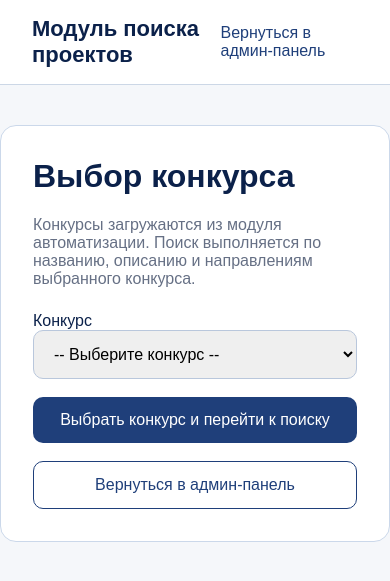
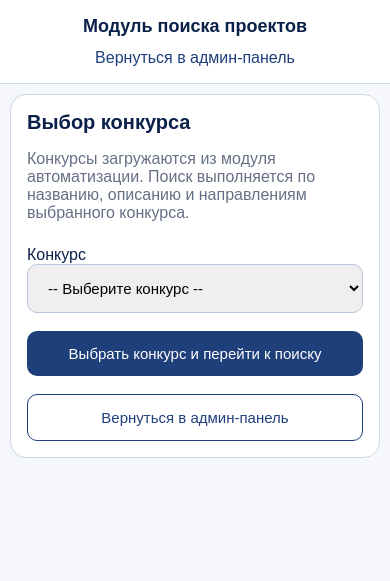
Before and after one commit to pestraevayu-yulche/grant-platform, a Flask app: page / in a window 390 px wide. Shown: the top 581 px of the page. Run offline with Flask 3, Linux system fonts and the light colour scheme; data that the repository does not hold is empty.

Commit message:
Update index.html

```diff
--- a/модуль_поиска/templates/index.html
+++ b/модуль_поиска/templates/index.html
@@ -16,6 +16,56 @@
         a.btn.secondary { background:white; color:#1f3f7a; border:1px solid #1f3f7a; }
         .card { margin-top:24px; padding:20px; background:#f8fafc; border:1px solid #cbd8ea; border-radius:12px; display:none; }
         .directions { color:#475467; font-size:14px; line-height:1.5; }
+    @media (max-width: 768px) {
+
+        header {
+            flex-direction: column;
+            align-items: stretch;
+            padding: 16px;
+            gap: 12px;
+        }
+
+        header a {
+            text-align: center;
+        }
+
+        .container {
+            margin: 16px;
+            padding: 20px;
+        }
+
+        h1 {
+            font-size: 24px;
+        }
+    }
+
+    @media (max-width: 480px) {
+
+        .container {
+            margin: 10px;
+            padding: 16px;
+        }
+
+        h1 {
+            font-size: 20px;
+        }
+
+        .brand {
+            font-size: 18px;
+            text-align: center;
+        }
+
+        select,
+        button,
+        a.btn {
+            min-height: 44px;
+            font-size: 15px;
+        }
+
+        .card {
+            padding: 16px;
+        }
+    }
     </style>
 </head>
 <body>
```
